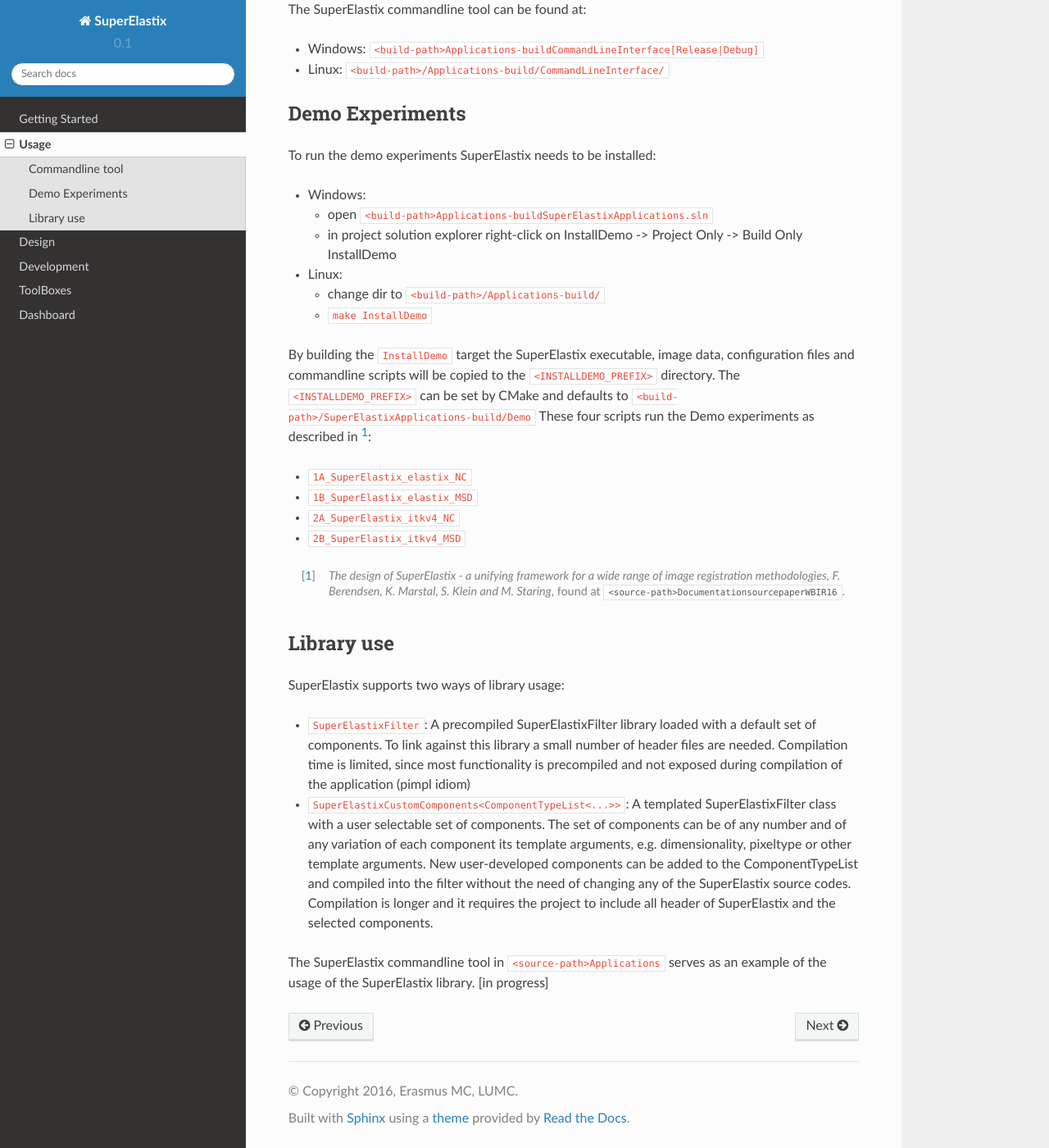
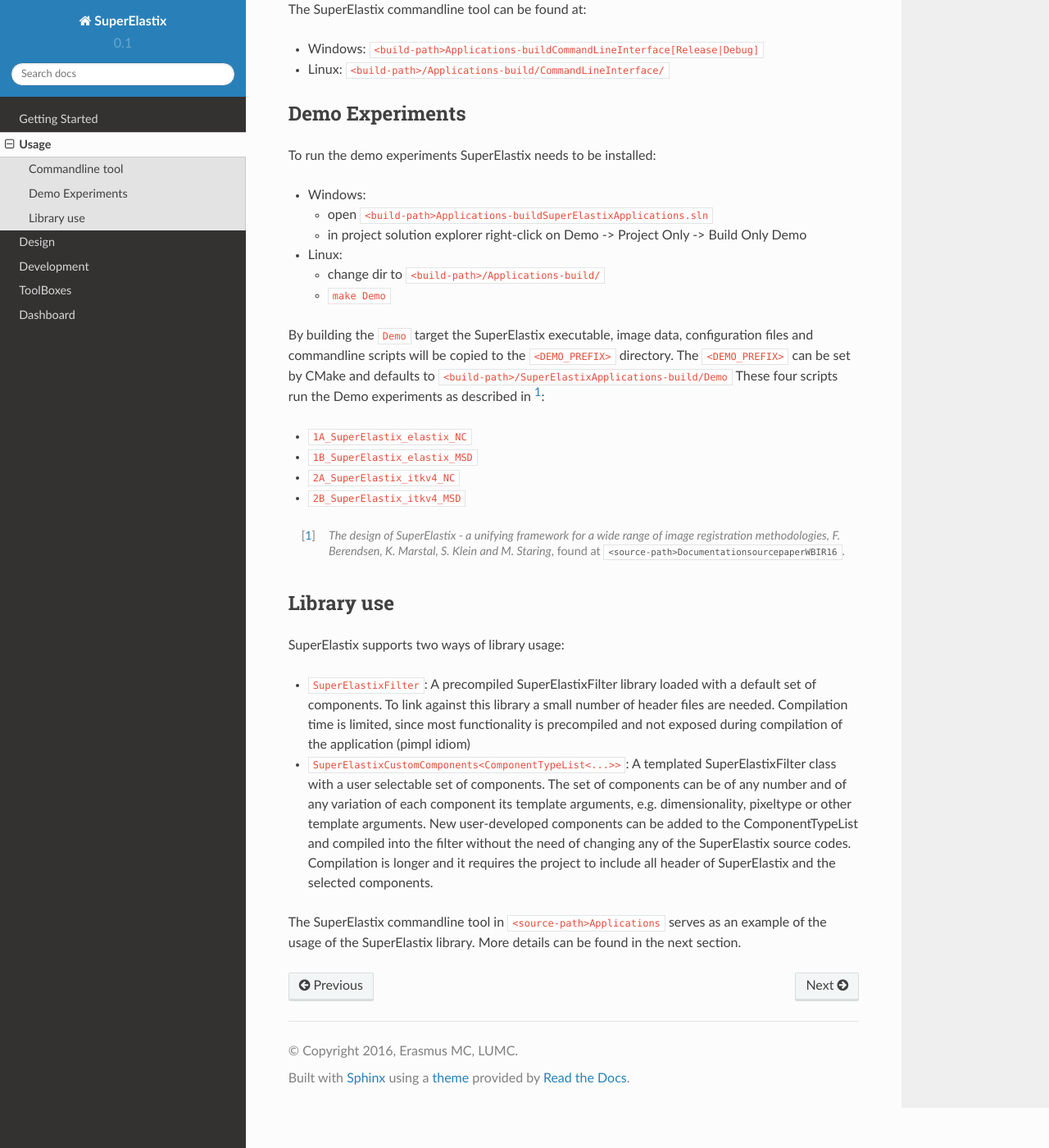
Before and after one commit to SuperElastix/SuperElastix-Documentation, a Sphinx documentation site: the page built from source/Usage.rst, in a window 1280 px wide and 1400 px high, scrolled down 264 px. Shown: the whole window at 82% size. Built offline with Sphinx 7.4.7 and the Read the Docs theme 2.0.0, drawn with Linux system fonts in a browser that asks for light colours.

Commit message:
Update Usage.rst

```diff
--- a/source/Usage.rst
+++ b/source/Usage.rst
@@ -22,14 +22,14 @@
 - Windows:
 
   - open :code:`<build-path>\Applications-build\SuperElastixApplications.sln`
-  - in project solution explorer right-click on InstallDemo -> Project Only -> Build Only InstallDemo
+  - in project solution explorer right-click on Demo -> Project Only -> Build Only Demo
 
 - Linux:
 
   - change dir to :code:`<build-path>/Applications-build/`
-  - :code:`make InstallDemo`
+  - :code:`make Demo`
 
-By building the :code:`InstallDemo` target the SuperElastix executable, image data, configuration files and commandline scripts will be copied to the :code:`<INSTALLDEMO_PREFIX>` directory. The :code:`<INSTALLDEMO_PREFIX>` can be set by CMake and defaults to :code:`<build-path>/SuperElastixApplications-build/Demo`
+By building the :code:`Demo` target the SuperElastix executable, image data, configuration files and commandline scripts will be copied to the :code:`<DEMO_PREFIX>` directory. The :code:`<DEMO_PREFIX>` can be set by CMake and defaults to :code:`<build-path>/SuperElastixApplications-build/Demo`
 These four scripts run the Demo experiments as described in [1]_:
 
 - :code:`1A_SuperElastix_elastix_NC`
@@ -49,4 +49,4 @@
 
 - :code:`SuperElastixCustomComponents<ComponentTypeList<...>>`: A templated SuperElastixFilter class with a user selectable set of components. The set of components can be of any number and of any variation of each component its template arguments, e.g. dimensionality, pixeltype or other template arguments. New user-developed components can be added to the ComponentTypeList and compiled into the filter without the need of changing any of the SuperElastix source codes. Compilation is longer and it requires the project to include all header of SuperElastix and the selected components.
 
-The SuperElastix commandline tool in :code:`<source-path>\Applications` serves as an example of the usage of the SuperElastix library. [in progress]
+The SuperElastix commandline tool in :code:`<source-path>\Applications` serves as an example of the usage of the SuperElastix library. More details can be found in the next section.
```
